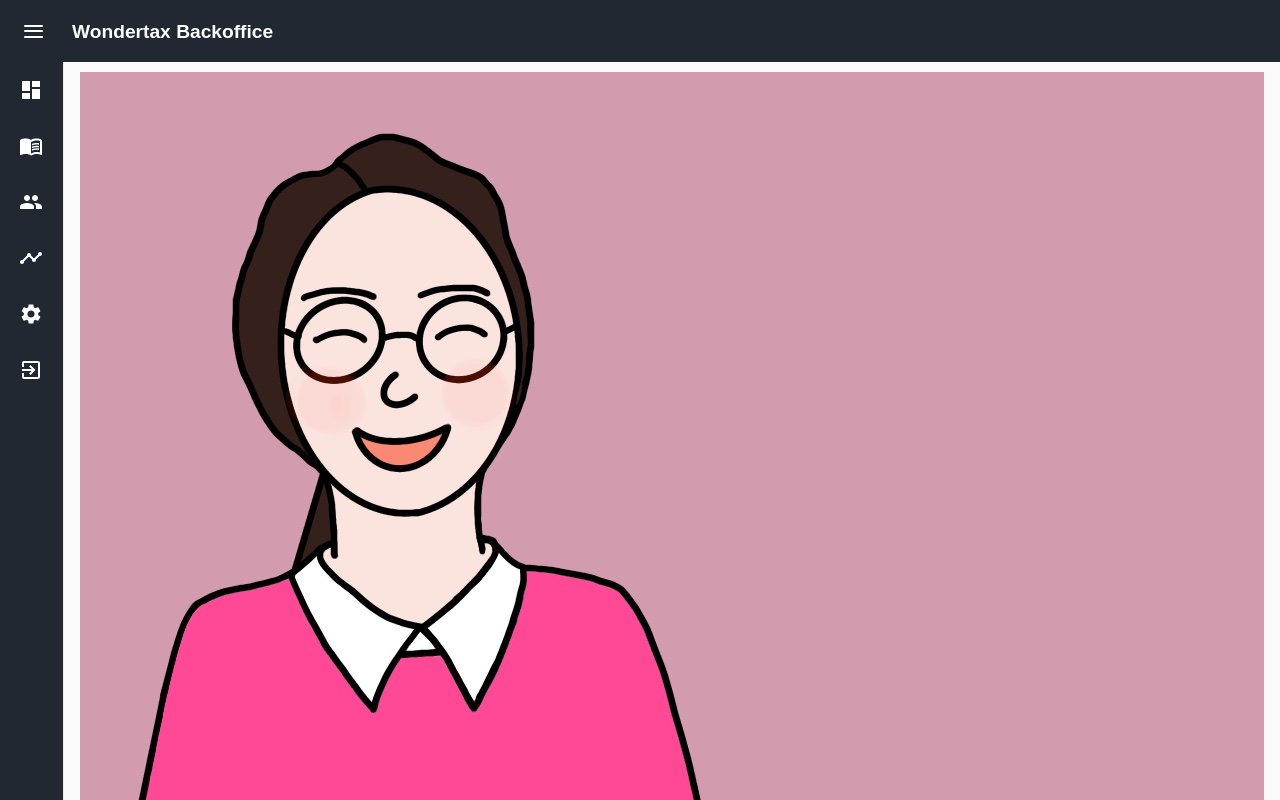
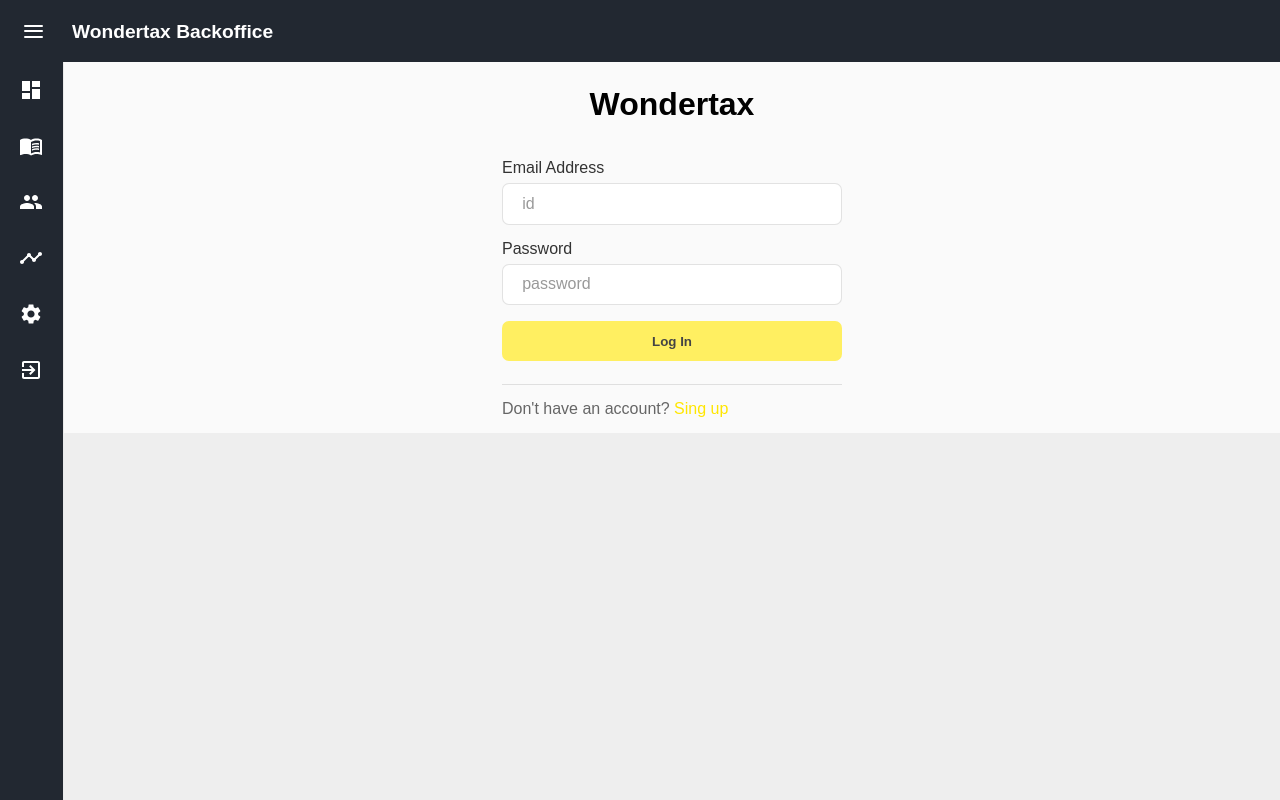
Before and after one commit to kkimsuhyeon/wondertax_backoffice, a React (Create React App) app: page /login in a window 1280 px wide. Shown: the top 800 px of the page. Built offline with nearby package versions, Linux system fonts and the light colour scheme.

Commit message:
로그인

```diff
--- a/src/pages/login/Login.tsx
+++ b/src/pages/login/Login.tsx
@@ -1,14 +1,27 @@
-import React from 'react';
+import React, { useState } from 'react';
 import styled, { CSSProperties } from 'styled-components';
 
 function LogIn() {
+  const [id, setId] = useState('');
+  const handleIdChanges = (e: any) => {
+    setId(e.target.value);
+  };
   return (
     <Wrapper>
       <Div flex='1'>
-        <img src='images/login.jpeg' />
-        <p>Wondertax</p>
+        <Logo>Wondertax</Logo>
+        <LoginForm>
+          <Label>Email Address </Label>
+          <Input value='id' onChange={handleIdChanges} />
+
+          <Label>Password </Label>
+          <Input value='password' onChange={handleIdChanges} />
+          <Button type='submit'>Log In</Button>
+        </LoginForm>
+        <Join>
+          Don&apos;t have an account? <a href='/'>Sing up</a>
+        </Join>
       </Div>
-      <Div flex='1'></Div>
     </Wrapper>
   );
 }
@@ -16,8 +29,9 @@ function LogIn() {
 export default LogIn;
 
 const Wrapper = styled.div`
+  max-width: 900px;
+  display: flex;
   margin: 0 auto;
-  background-color: #d29bae;
 `;
 
 const Div = styled.div<{ flex?: CSSProperties['flex'] }>`
@@ -28,4 +42,65 @@ const Div = styled.div<{ flex?: CSSProperties['flex'] }>`
   &:last-child {
     margin-right: initial;
   }
+  > img {
+    width: 100%;
+  }
 `;
+
+const Logo = styled.div`
+  font-size: 2rem;
+  font-weight: bold;
+  text-align: center;
+  padding: 1rem;
+  margin-bottom: 1.5rem;
+`;
+
+const LoginForm = styled.form`
+  margin: 0 auto;
+  border-bottom: 1px solid rgba(160, 160, 160, 0.3);
+  height: 225px;
+  max-width: 340px;
+`;
+
+const Input = styled.input`
+  border: 1px solid rgba(160, 160, 160, 0.3);
+  height: 2.6rem;
+  width: 100%;
+  border-radius: 7px;
+  color: #999;
+  font-size: 1rem;
+  padding-left: 1.2rem;
+  margin-bottom: 1rem;
+`;
+
+const Label = styled.label`
+  display: block;
+  margin-bottom: 7px;
+  font-size: 1rem;
+  font-weight: 500;
+  color: #333;
+`;
+
+const Button = styled.button`
+  background-color: #ffef61;
+  width: 100%;
+  height: 2.5rem;
+  border-radius: 7px;
+  color: #444;
+  font-weight: bold;
+  &:hover {
+    box-shadow: 2px 2px 4px 2px rgba(165, 165, 165, 0.1);
+  }
+`;
+
+const Join = styled.p`
+  width: 340px;
+  margin: 0 auto;
+  color: #666;
+  margin-top: 1rem;
+  > a {
+    text-decoration: none;
+    color: #ffe600;
+    text-shadow: rgba(165, 165, 165, 1);
+  }
+`;
```
Also changed, not shown: public/images/login.jpeg (deleted), public/images/login.svg (added).
